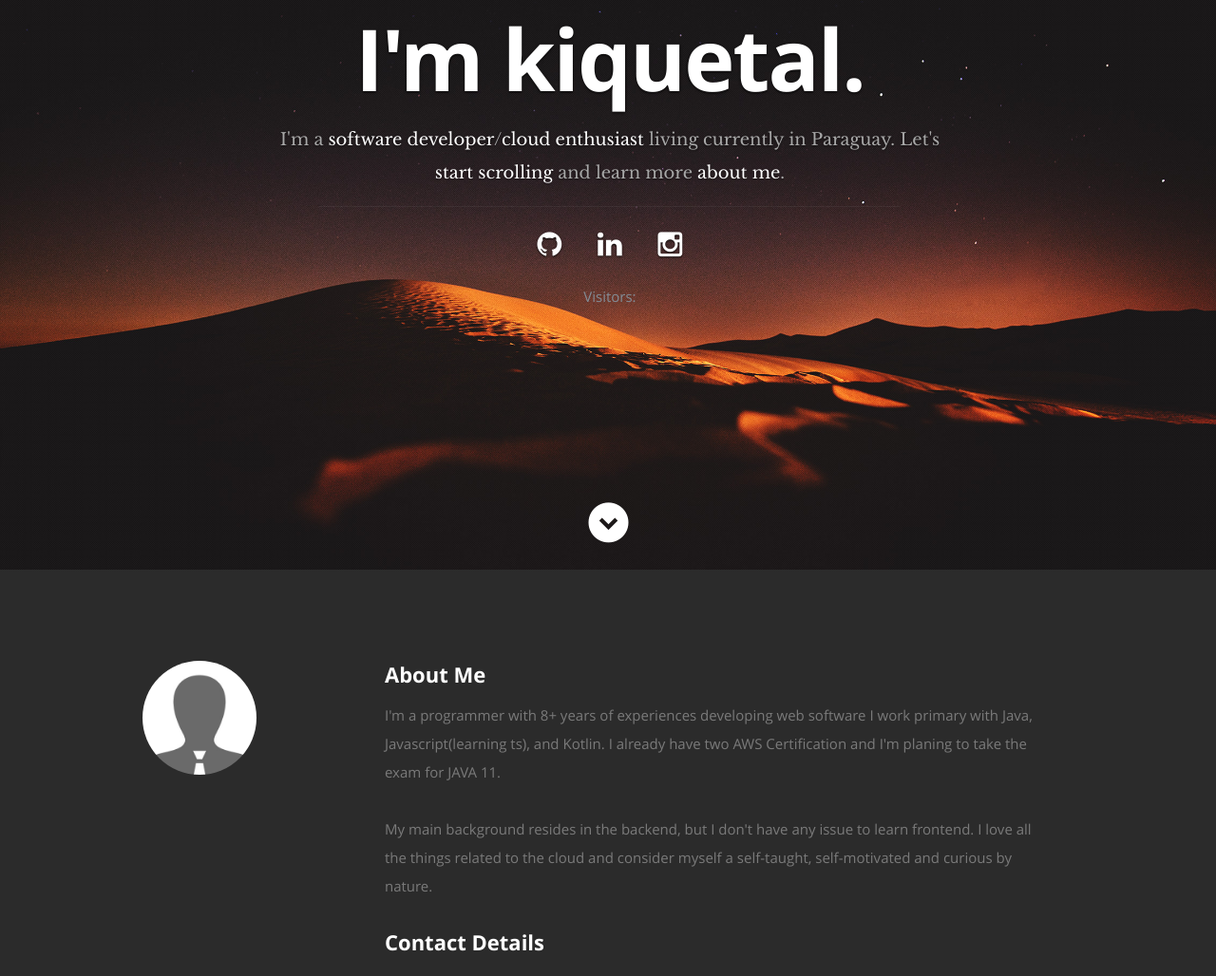
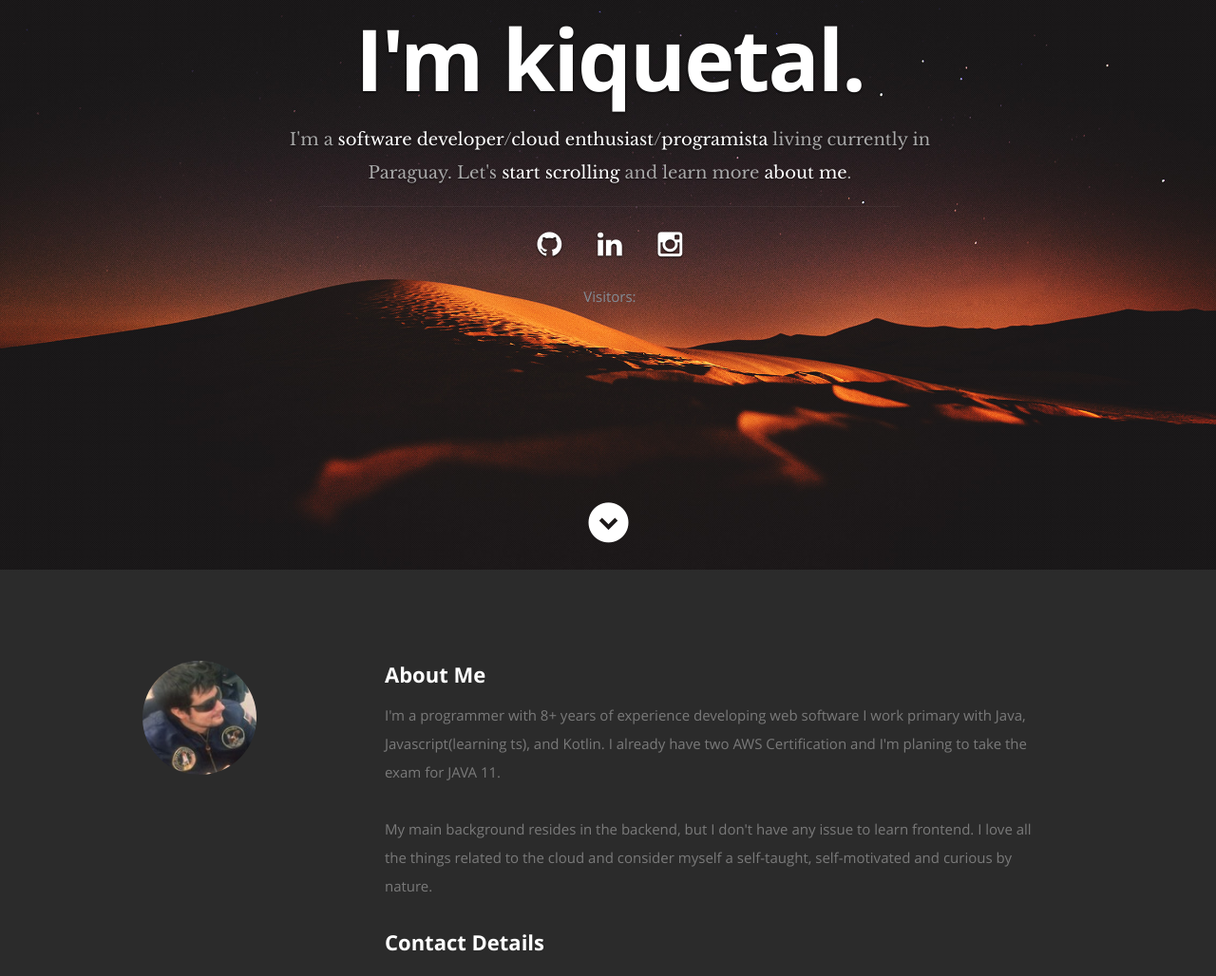
Before and after one commit to kiquetal/cv-challenge-cloud, a plain HTML site: page frontend/index.html in a window 1280 px wide. Shown: the part 200-1228 px from the top of the page at 95% size. Drawn offline with nearby package versions, Linux system fonts and the light colour scheme; no server answers.

Commit message:
adding profile pictura and change index

```diff
--- a/frontend/index.html
+++ b/frontend/index.html
@@ -55,7 +55,7 @@
       <div class="row banner">
          <div class="banner-text">
             <h1 class="responsive-headline">I'm kiquetal.</h1>
-            <h3>I'm a <span>software developer</span>/<span>cloud enthusiast</span> living currently
+	    <h3>I'm a <span>software developer</span>/<span>cloud enthusiast</span>/<span>programista</span> living currently
                 in Paraguay. Let's <a class="smoothscroll" href="#about">start scrolling</a>
             and learn more <a class="smoothscroll" href="#about">about me</a>.</h3>
             <hr />
@@ -84,7 +84,7 @@
 
          <div class="three columns">
 
-            <img class="profile-pic" src="images/profilepic.jpg" alt="" />
+            <img class="profile-pic" src="images/myprofile.jpeg" alt="" />
 
          </div>
 
@@ -92,7 +92,7 @@
 
             <h2>About Me</h2>
 
-            <p>I'm a programmer with  8+ years of experiences developing web software I work primary with Java, Javascript(learning ts), and Kotlin.
+            <p>I'm a programmer with  8+ years of experience developing web software I work primary with Java, Javascript(learning ts), and Kotlin.
                 I already have two AWS Certification and I'm planing to take the exam for JAVA 11.</p><p>
                 My main background resides in the backend, but I don't have any issue to learn frontend.
                 I love all the things related to the cloud and consider myself a self-taught, self-motivated
```
Also changed, not shown: frontend/images/myprofile.jpeg (added), myprofile.jpeg (added), readme.md.
